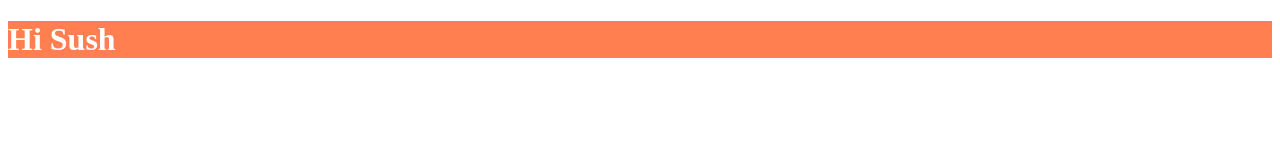
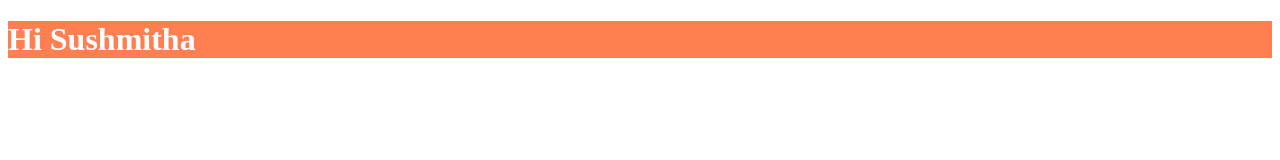
Before and after one commit to sushmitha3097/namaste-react1, a plain HTML site: page index.html in a window 1280 px wide. Drawn offline with Linux system fonts and the light colour scheme.

Commit message:
react index.html commit

```diff
--- a/index.html
+++ b/index.html
@@ -8,7 +8,7 @@
 </head>
 <body>
     <div id="header">
-        <h1>Hi Sush</h1>
+        <h1>Hi Sushmitha</h1>
     </div>
     <script src="./App.js"></script>
 </body>
```
Also changed, not shown: 1 other file.
